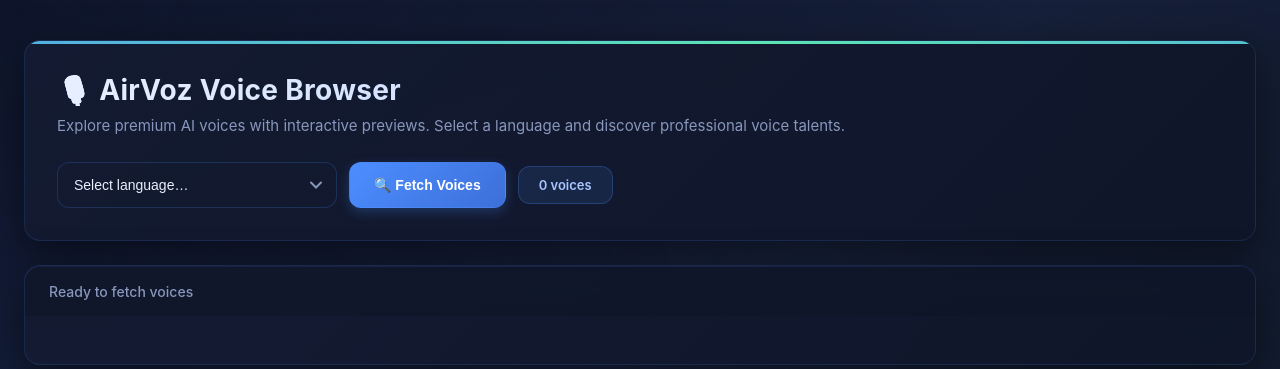
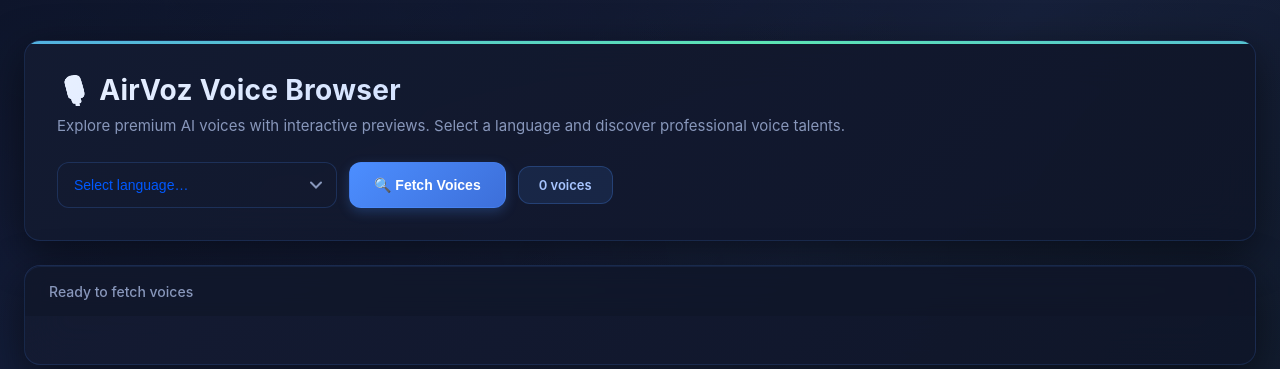
Before and after one commit to AH-Developer-AI/ahvoicegenai, a Flask app: page / in a window 1280 px wide. Shown: the top 369 px of the page. Run offline with Flask 3, Linux system fonts and the light colour scheme.

Commit message:
Update index.html

```diff
--- a/templates/index.html
+++ b/templates/index.html
@@ -2,7 +2,7 @@
 <html lang="en">
 <head>
   <meta charset="utf-8"/>
-  <title>🎙️ AirVoz Voice Browser</title>
+  <title>🎙️ AHVoiceGenAI</title>
   <meta name="viewport" content="width=device-width, initial-scale=1"/>
 
   <style>
@@ -100,7 +100,7 @@
       appearance:none;
       background:linear-gradient(135deg,#0f1629,#1a2340);
       border:1px solid rgba(76,142,255,.2);
-      color:var(--text);
+      color:#0059ff;
       padding:14px 40px 14px 16px;
       border-radius:12px;
       font-size:14px;
```
